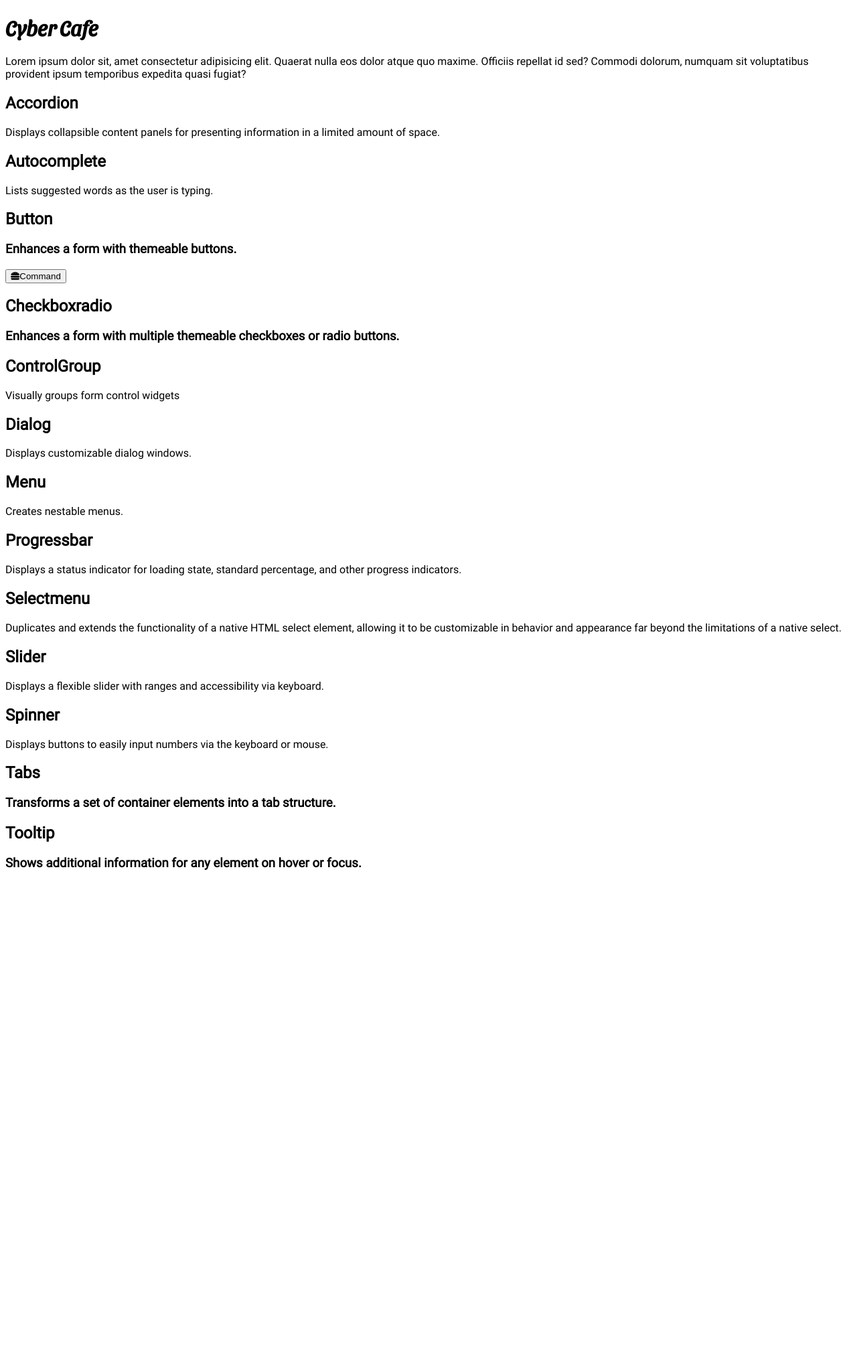
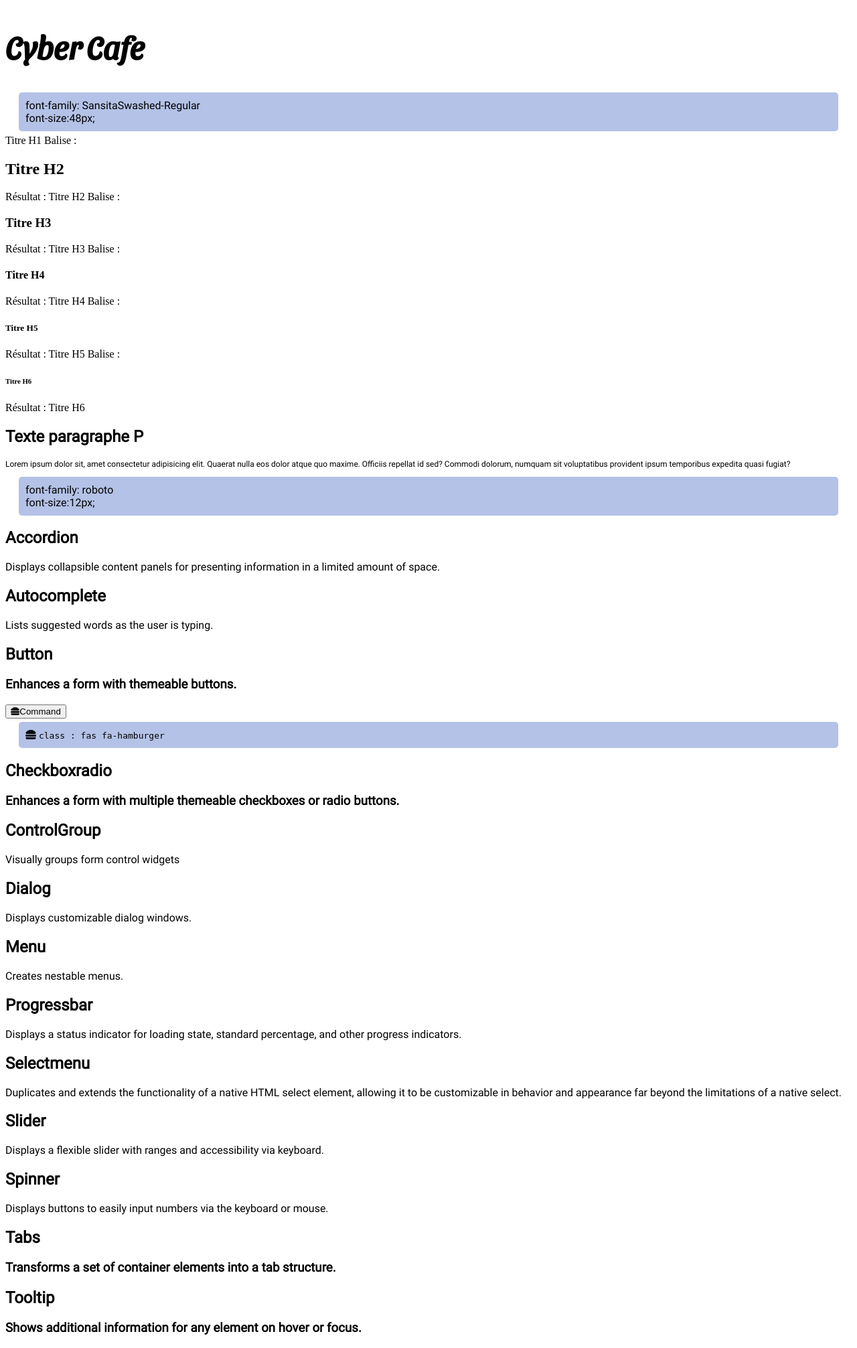
Before and after one commit to RudyDev-engfr/popk, a PHP site: page /template.html in a window 1280 px wide. Shown: the whole page at 67% size. Before the commit the page ends 1299 px from the top, so only its background shows below. Run offline with PHP 8.4, Linux system fonts and the light colour scheme.

Commit message:
TS - creation fichier template.html

```diff
--- /dev/null
+++ b/assets/css/style-font.css
@@ -0,0 +1,9 @@
+@font-face {
+    font-family: "Roboto";
+    src: url("font/Roboto/Roboto-Regular.ttf");
+   }
+
+   @font-face {
+    font-family: "SansitaSwashed-Regular";
+    src: url("font/Sansita_Swashed/SansitaSwashed-Regular.ttf");
+   }
--- /dev/null
+++ b/assets/css/style-template.css
@@ -0,0 +1,32 @@
+@import url("style-font.css");
+@import url("style.css");
+
+/*
+    template
+*/
+
+aside{
+    margin:5px 20px;
+    padding: 10px;
+    background-color: rgba(107, 134, 207,0.5);
+    border-radius: 5px;
+}
+
+/*
+    fichier style.css
+*/
+
+
+h1{
+    font-family: SansitaSwashed-Regular;
+    font-size: 48px;
+}
+
+section{
+    font-family: Roboto;
+}
+
+
+p{
+    font-size: 12px;
+}
--- a/assets/css/style.css
+++ b/assets/css/style.css
@@ -1,17 +1,11 @@
-@font-face {
-    font-family: "Roboto";
-    src: url("/assets/css/font/Roboto/Roboto-Regular.ttf");
-   }
+@import url("style-font.css");
 
-   @font-face {
-    font-family: "SansitaSwashed-Regular";
-    src: url("/assets/css/font/Sansita_Swashed/SansitaSwashed-Regular.ttf");
-   }
 
-   section{
-       font-family: Roboto;
-   }
+h1{
+    font-family: SansitaSwashed-Regular;
+    font-size: 48px;
+}
 
-   h1{
-       font-family: SansitaSwashed-Regular;
-   }
+section{
+    font-family: Roboto;
+}
--- a/template.html
+++ b/template.html
@@ -5,19 +5,52 @@
     <meta http-equiv="X-UA-Compatible" content="IE=edge">
     <meta name="viewport" content="width=device-width, initial-scale=1.0">
     <title>Cyber Cafe</title>
-    <link rel="stylesheet" href="assets/css/style.css" />
+    <link rel="stylesheet" href="assets/css/style-template.css" />
     <link rel="stylesheet" href="https://use.fontawesome.com/releases/v5.15.2/css/all.css" integrity="sha384-vSIIfh2YWi9wW0r9iZe7RJPrKwp6bG+s9QZMoITbCckVJqGCCRhc+ccxNcdpHuYu" crossorigin="anonymous">
 </head>
 <body>
-    <h1>Cyber Cafe</h1>
+    <section id="sectTitre">
+        <h1>Cyber Cafe</h1>
+        <aside>
+            font-family: SansitaSwashed-Regular<br>
+            font-size:48px;
+        </aside>
+    </section>
+    Titre H1
+Balise :
+ <h2>Titre H2</h2>
+Résultat :
+Titre H2
+Balise :
+<h3>Titre H3</h3>
+Résultat :
+Titre H3
+Balise :
+<h4>Titre H4</h4>
+Résultat :
+Titre H4
+Balise :
+<h5>Titre H5</h5>
+Résultat :
+Titre H5
+Balise :
+ <h6>Titre H6</h6>
+Résultat :
+Titre H6
 
     <section>
-    Lorem ipsum dolor sit, amet consectetur adipisicing elit.
-    Quaerat nulla eos dolor atque quo maxime. Officiis
-    repellat id sed? Commodi dolorum, numquam sit voluptatibus
-    provident ipsum temporibus expedita quasi fugiat?
+        <h2>Texte paragraphe P</h2>
+        <p>
+            Lorem ipsum dolor sit, amet consectetur adipisicing elit.
+            Quaerat nulla eos dolor atque quo maxime. Officiis
+            repellat id sed? Commodi dolorum, numquam sit voluptatibus
+            provident ipsum temporibus expedita quasi fugiat?
+        </p>
+        <aside>
+            font-family: roboto<br>
+            font-size:12px;
+        </aside>
     </section>
-
 
     <section id="sect_accordion">
     <h2>Accordion</h2> Displays collapsible content panels for presenting information in a limited amount of space.
@@ -30,11 +63,16 @@
         <h2>Button</h2>
     <h3>Enhances a form with themeable buttons.</h3>
     <button><i class="fas fa-hamburger"></i>Command</button>
+    <aside>
+        <i class="fas fa-hamburger"></i>
+        <code>
+            class : fas fa-hamburger
+        </code>
+    </aside>
     </section>
     <section id="Checkboxradio">
         <h2>Checkboxradio</h2>
        <h3>Enhances a form with multiple themeable checkboxes or radio buttons.</h3>
-
     </section>
 
 <section id="sectControlgroup">
```
